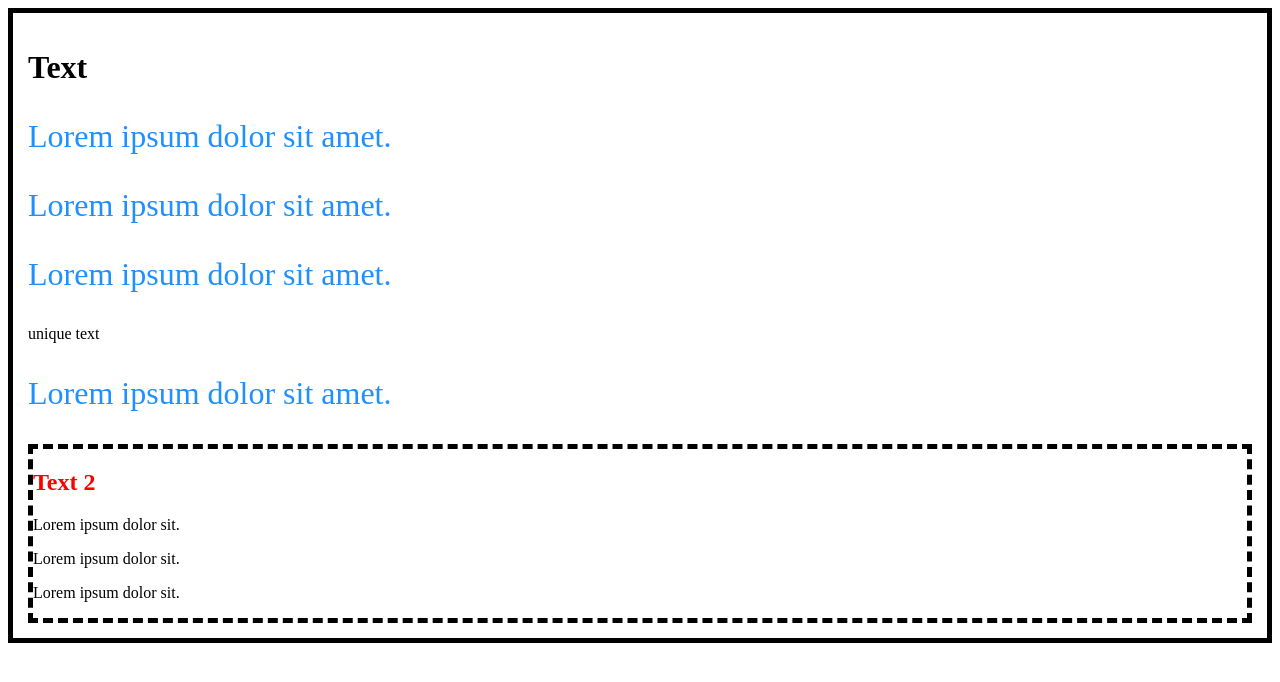
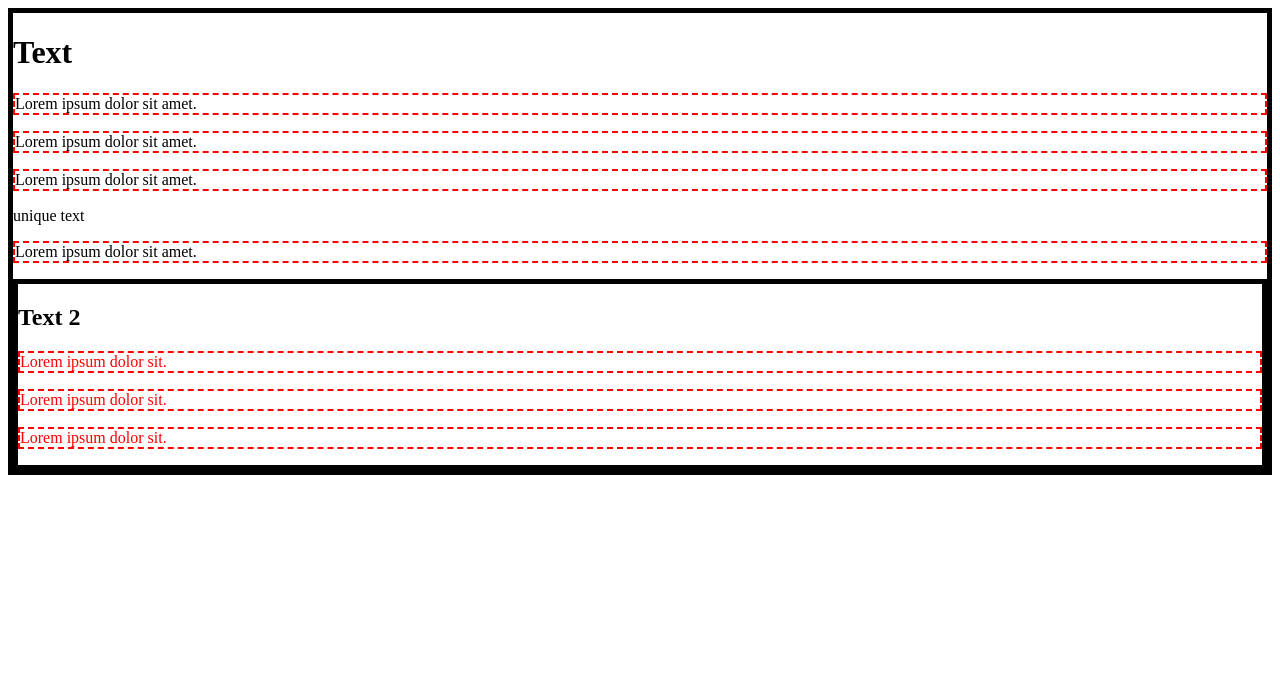
Before and after one commit to ERM-Khacker/Lesson_5, a plain HTML site: page index.html in a window 1280 px wide. Drawn offline with Linux system fonts and the light colour scheme.

Commit message:
Add selector of nested elements

```diff
--- a/assets/css/style.css
+++ b/assets/css/style.css
@@ -1,18 +1,10 @@
 div {
   border: 5px solid;
 }
-.wrapper {
-  border: 5px dashed;
+/* Селектор потомков (Вне зависимости от вложенности) */
+#unique p{
+  border: 2px dashed red;
 }
-#unique {
-  padding: 15px;
-}
-/* Селектор дочерних элементов(Только 1 уровень вложенности) */
-#unique > p{
-  color: dodgerblue;
-  font-size: 2em;
-}
-.wrapper > h2{
-  font-size: 1.5em;
+.wrapper p{
   color: red;
 }
```
